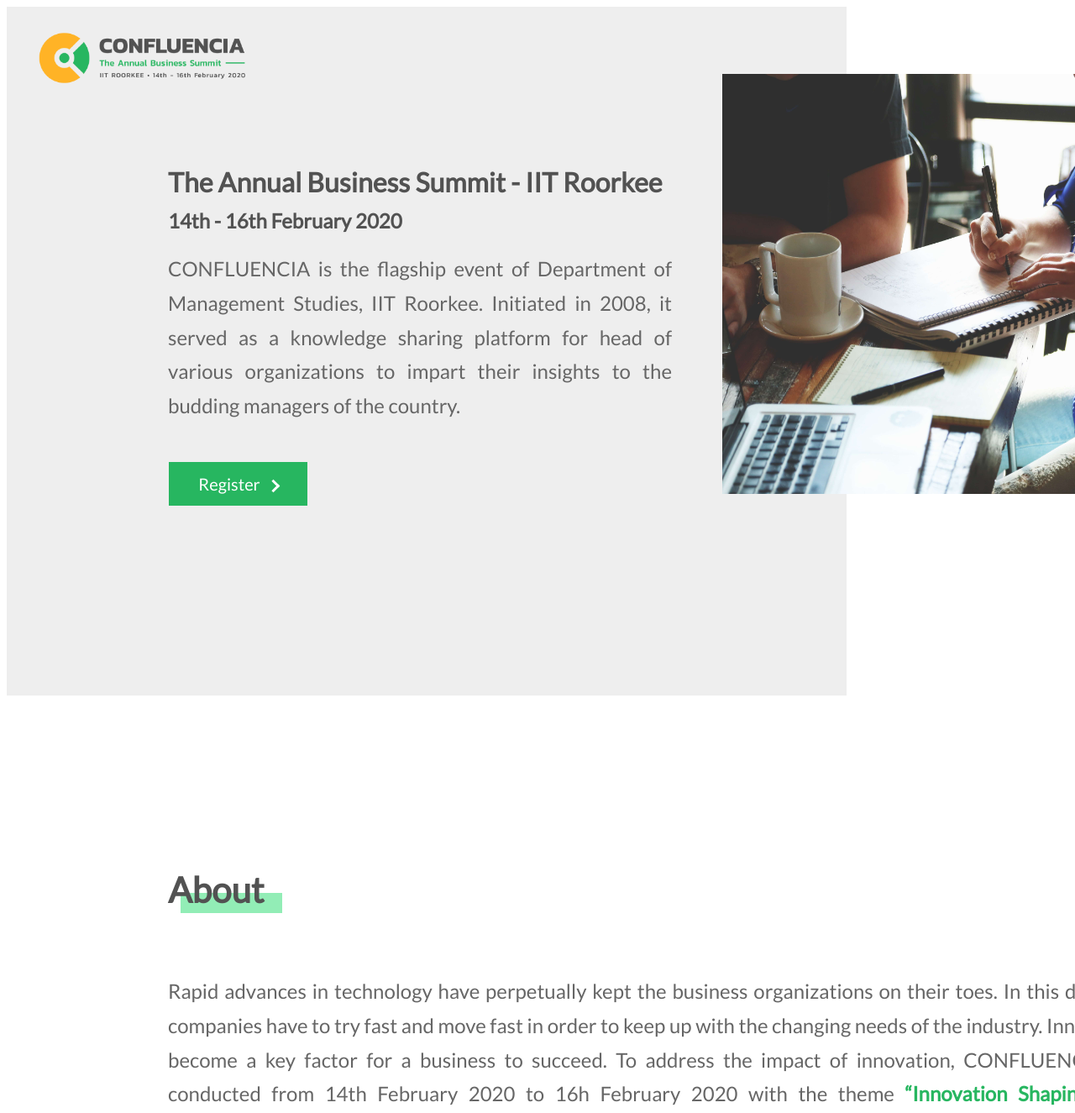
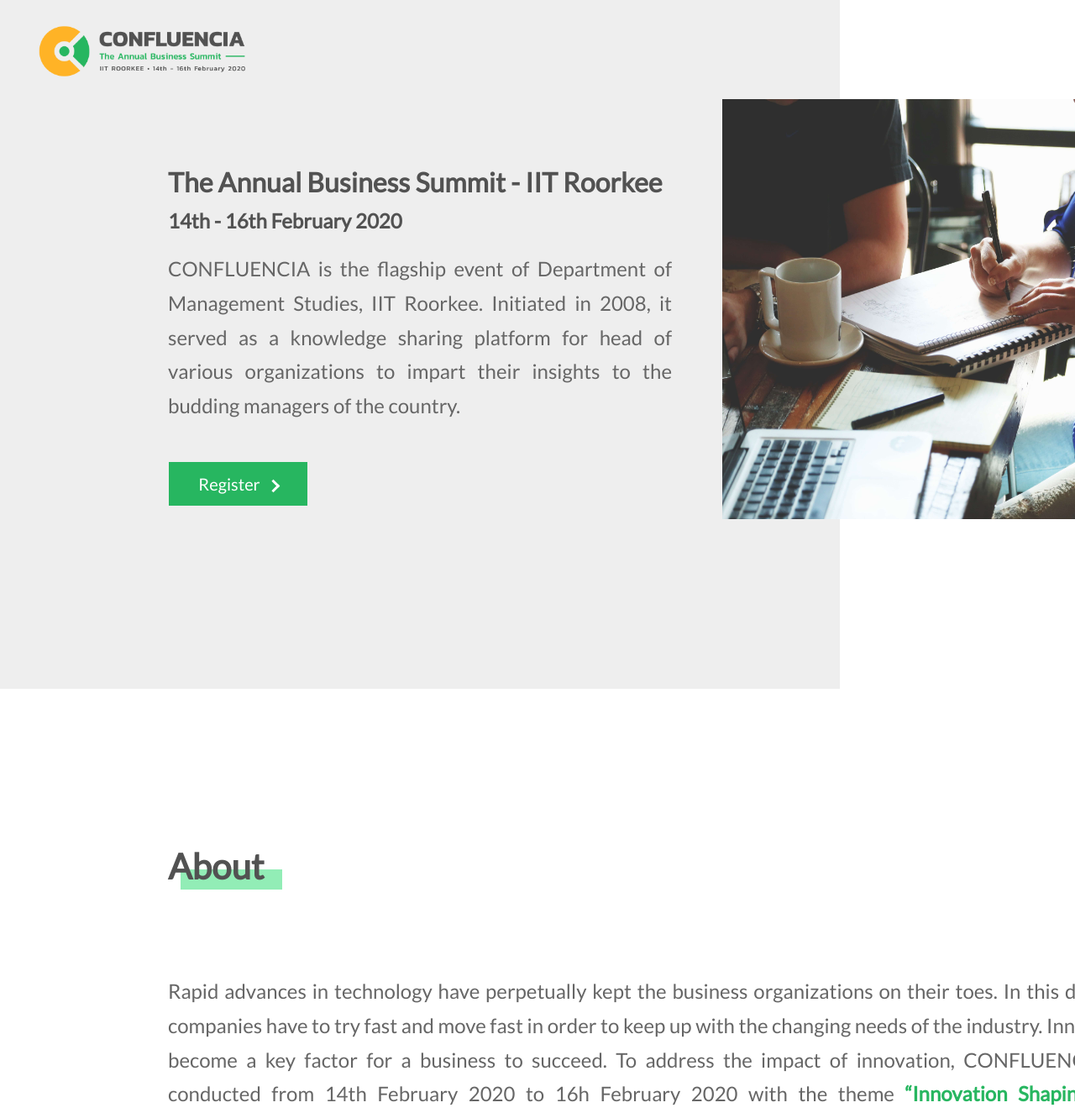
Before and after one commit to srivastava9/Confluencia, a React (Create React App) app in the folder frontend/confluencia/: page / in a window 1280 px wide. Shown: the top 1325 px of the page at 84% size. Built offline with nearby package versions, Linux system fonts and the light colour scheme.

Commit message:
some touches, added logo on title

```diff
--- a/frontend/confluencia/public/index.html
+++ b/frontend/confluencia/public/index.html
@@ -9,7 +9,7 @@
       name="description"
       content="Web site created using create-react-app"
     />
-    <link rel="apple-touch-icon" href="logo192.png" />
+    <link rel="apple-touch-icon" href="logo_1.png" />
     <link
       href="https://fonts.googleapis.com/css?family=Lato&display=swap"
       rel="stylesheet"
--- a/frontend/confluencia/src/homepage/homepage.css
+++ b/frontend/confluencia/src/homepage/homepage.css
@@ -2,6 +2,9 @@
   width: 1000px;
   height: 820px;
   background: #eeeeee;
+  position: absolute;
+  top: 0px;
+  left: 0px;
 }
 .logo {
   position: absolute;
@@ -72,7 +75,7 @@
   width: 660px;
   height: 500px;
   left: 860px;
-  top: 88px;
+  top: 118px;
 }
 .homepage_1_button {
   position: absolute;
@@ -87,6 +90,7 @@
 .homepage_2_title {
   position: absolute;
   left: 200px;
+  top: 1000px;
 }
 .homepage_2_text1 {
   position: absolute;
```
Also changed, not shown: frontend/confluencia/public/favicon.png (added).
